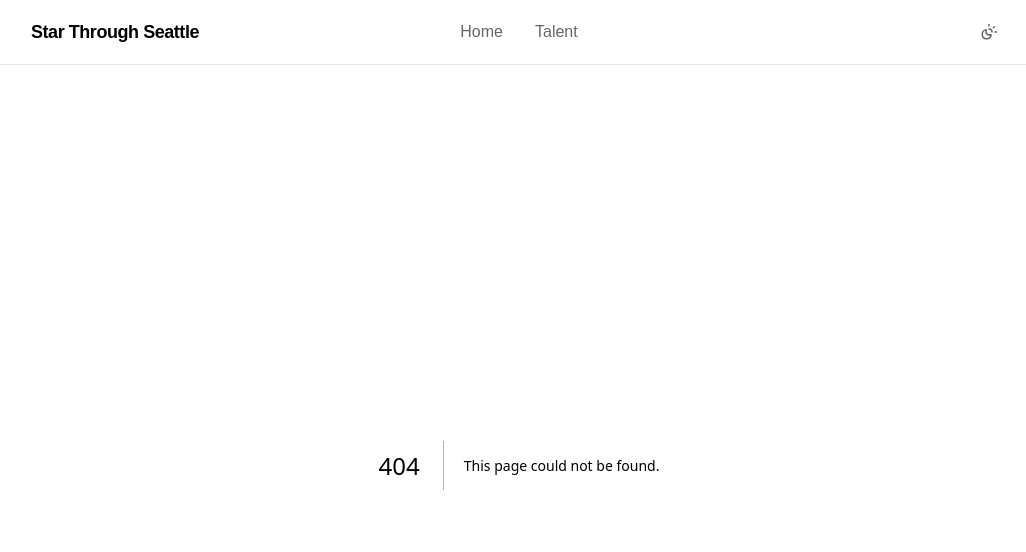
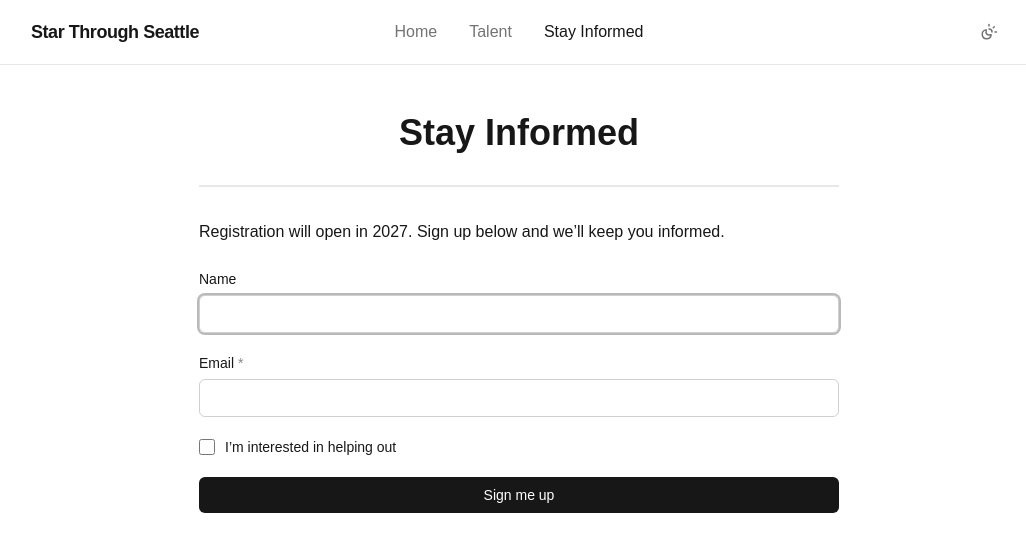
Before and after one commit to ashgoren/star-through-static, a Next.js app: page /updates in a window 1280 px wide. Before the commit this address had no page. Shown: the top 552 px of the page, without its empty margins (121-1147 px from the left). Built offline with nearby package versions, Linux system fonts and the light colour scheme.

Commit message:
add interest form that writes to google sheet

```diff
--- /dev/null
+++ b/app/actions/submitInterest.ts
@@ -0,0 +1,45 @@
+"use server";
+
+import { google } from "googleapis";
+
+type State = { success: true } | { error: string } | null;
+
+export async function submitInterest(_prevState: State, formData: FormData): Promise<State> {
+  const name = (formData.get("name") as string).trim();
+  const email = (formData.get("email") as string).trim();
+  const wantsToHelp = formData.get("wantsToHelp") === "on";
+  const helpDetails = ((formData.get("helpDetails") as string) ?? "").trim();
+
+  if (!email) return { error: "Email is required." };
+
+  try {
+    const auth = new google.auth.GoogleAuth({
+      credentials: {
+        client_email: process.env.GOOGLE_SERVICE_ACCOUNT_EMAIL,
+        private_key: process.env.GOOGLE_PRIVATE_KEY?.replace(/\\n/g, "\n"),
+      },
+      scopes: ["https://www.googleapis.com/auth/spreadsheets"],
+    });
+
+    const sheets = google.sheets({ version: "v4", auth });
+
+    await sheets.spreadsheets.values.append({
+      spreadsheetId: process.env.GOOGLE_SPREADSHEET_ID,
+      range: "A:D",
+      valueInputOption: "RAW",
+      requestBody: {
+        values: [[
+          new Date().toISOString(),
+          name,
+          email,
+          wantsToHelp ? (helpDetails || "Yes") : "",
+        ]],
+      },
+    });
+
+    return { success: true };
+  } catch (e) {
+    console.error(e);
+    return { error: "Something went wrong. Please try again." };
+  }
+}
--- a/app/components/Navbar.tsx
+++ b/app/components/Navbar.tsx
@@ -8,6 +8,7 @@ import ThemeToggle from "./ThemeToggle";
 const links = [
   { label: "Home", href: "/" },
   { label: "Talent", href: "/talent" },
+  { label: "Stay Informed", href: "/updates" },
   // { label: "About", href: "/about" },
   // { label: "Schedule", href: "/schedule" },
   // { label: "Contact", href: "/contact" },
--- /dev/null
+++ b/app/updates/InterestForm.tsx
@@ -0,0 +1,87 @@
+"use client";
+
+import { useActionState, useState } from "react";
+import { submitInterest } from "../actions/submitInterest";
+
+const inputCls =
+  "w-full border border-foreground/20 rounded-md px-3 py-2 bg-transparent focus:outline-none focus:ring-2 focus:ring-foreground/30 text-sm";
+
+export default function InterestForm() {
+  const [state, action, pending] = useActionState(submitInterest, null);
+  const [wantsToHelp, setWantsToHelp] = useState(false);
+
+  if (state && "success" in state) {
+    return (
+      <p className="text-foreground/70">
+        You&rsquo;re on the list! We&rsquo;ll keep you informed.
+      </p>
+    );
+  }
+
+  return (
+    <form action={action} className="space-y-5">
+      <div className="space-y-1.5">
+        <label htmlFor="name" className="block text-sm font-medium">
+          Name
+        </label>
+        <input
+          id="name"
+          name="name"
+          type="text"
+          autoComplete="name"
+          autoFocus
+          className={inputCls}
+        />
+      </div>
+
+      <div className="space-y-1.5">
+        <label htmlFor="email" className="block text-sm font-medium">
+          Email{" "}
+          <span className="text-foreground/50 font-normal">*</span>
+        </label>
+        <input
+          id="email"
+          name="email"
+          type="email"
+          required
+          autoComplete="email"
+          className={inputCls}
+        />
+      </div>
+
+      <div className="space-y-3">
+        <label className="flex items-center gap-2.5 cursor-pointer select-none">
+          <input
+            type="checkbox"
+            name="wantsToHelp"
+            checked={wantsToHelp}
+            onChange={(e) => setWantsToHelp(e.target.checked)}
+            className="w-4 h-4 accent-foreground"
+          />
+          <span className="text-sm">I&rsquo;m interested in helping out</span>
+        </label>
+
+        {wantsToHelp && (
+          <textarea
+            name="helpDetails"
+            rows={4}
+            placeholder="In what ways? We'll have more specifics about what we need as we get closer to the event."
+            className={`${inputCls} resize-none`}
+          />
+        )}
+      </div>
+
+      {state && "error" in state && (
+        <p className="text-sm text-red-500">{state.error}</p>
+      )}
+
+      <button
+        type="submit"
+        disabled={pending}
+        className="w-full py-2 px-4 bg-foreground text-background rounded-md text-sm font-medium hover:opacity-80 transition-opacity disabled:opacity-40 cursor-pointer"
+      >
+        {pending ? "Submitting…" : "Sign me up"}
+      </button>
+    </form>
+  );
+}
--- /dev/null
+++ b/app/updates/page.tsx
@@ -0,0 +1,17 @@
+import { PageTitle, SectionDivider, Paragraph } from "../components/ui";
+import InterestForm from "./InterestForm";
+
+export default function Updates() {
+  return (
+    <div className="max-w-2xl mx-auto px-4 py-8 sm:py-12">
+      <PageTitle>Stay Informed</PageTitle>
+      <SectionDivider />
+      <Paragraph>
+        Registration will open in 2027. Sign up below and we&rsquo;ll keep you informed.
+      </Paragraph>
+      <div className="mt-6">
+        <InterestForm />
+      </div>
+    </div>
+  );
+}
--- a/package.json
+++ b/package.json
@@ -10,6 +10,7 @@
     "tsc": "tsc --noEmit"
   },
   "dependencies": {
+    "googleapis": "^171.4.0",
     "lucide-react": "^1.16.0",
     "next": "16.2.6",
     "react": "19.2.4",
```
Also changed, not shown: 1 other file (tests, documents, lock files or other folders).
